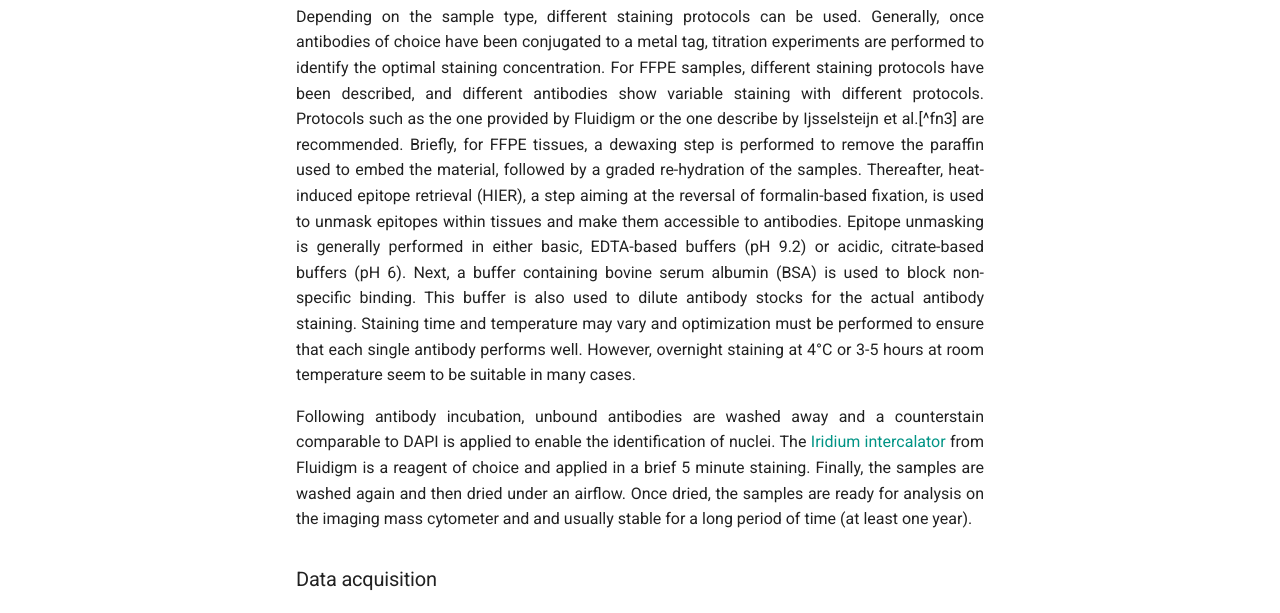
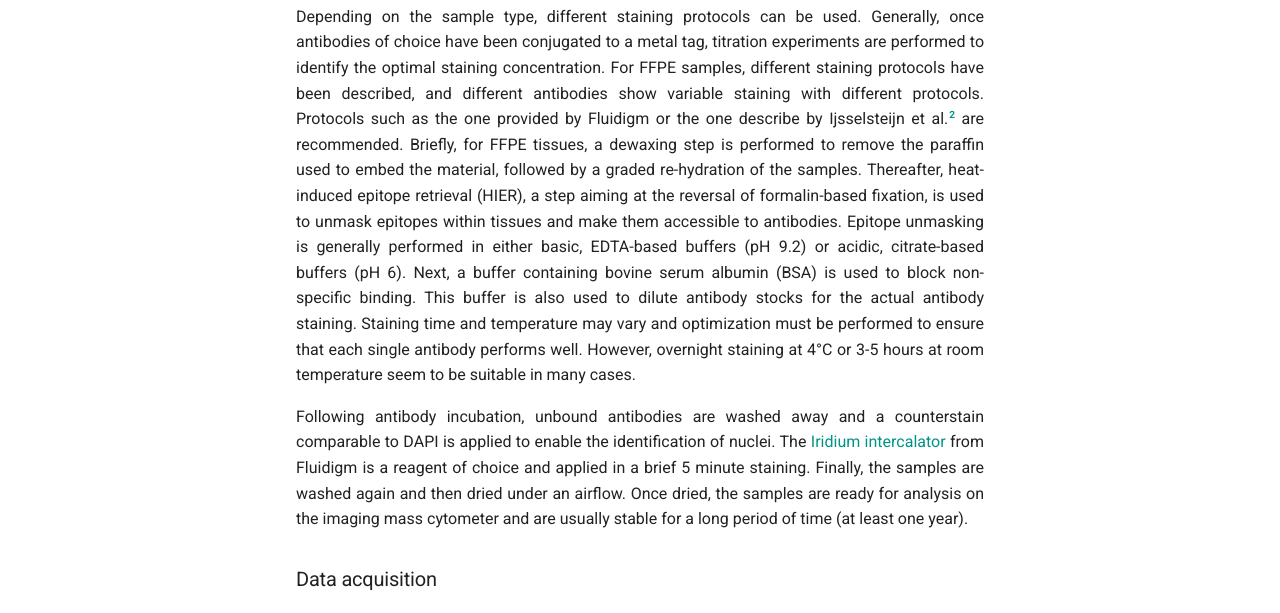
Before and after one commit to BodenmillerGroup/IMCWorkflow, an MkDocs documentation site: the page built from docs/intro.md, in a window 1280 px wide and 900 px high, scrolled down 1674 px. Shown: the part 253-866 px from the top of the window. Built offline with MkDocs 1.6.1 and Material for MkDocs 9.7.7, drawn with Linux system fonts in a browser that asks for light colours; comment, search, counter and statistics services are not loaded; some of the changed text lies outside the part shown.

Commit message:
Fixed typos in intro

```diff
--- a/docs/intro.md
+++ b/docs/intro.md
@@ -24,9 +24,9 @@ In principle, IMC can be applied to the same type of samples as conventional flu
 
 Metal-labeled antibodies are used to stain molecules in tissues enabling to delineate tissue structures, cells, and subcellular structures. Metal-conjugated antibodies can either be purchased directly from Fluidigm ([MaxPar IMC Antibodies](https://store.fluidigm.com/Cytometry/ConsumablesandReagentsCytometry/MaxparAntibodies?cclcl=en_US)), or antibodies can be purchased and labeled individually ([MaxPar Antibody Labeling](https://store.fluidigm.com/Cytometry/ConsumablesandReagentsCytometry/MaxparAntibodyLabelingKits?cclcl=en_US)). Antibody labeling using the MaxPar kits is performed via TCEP antibody reduction followed by crosslinking with sulfhydryl-reactive maleimide-bearing metal polymers. For each antibody it is essential to validate its functionality, specificity and optimize its usage to provide optimal signal to noise. To facilitate antibody handling, a database is highly useful. [Airlab](https://github.com/BodenmillerGroup/airlab-web) is such a platform; it allows antibody lot tracking, validation data uploads, and panel generation for subsequent upload to the IMC acquisition software from Fluidigm.
 
-Depending on the sample type, different staining protocols can be used. Generally, once antibodies of choice have been conjugated to a metal tag, titration experiments are performed to identify the optimal staining concentration. For FFPE samples, different staining protocols have been described, and different antibodies show variable staining with different protocols. Protocols such as the one provided by Fluidigm or the one describe by Ijsselsteijn et al.[^fn3] are recommended. Briefly, for FFPE tissues, a dewaxing step is performed to remove the paraffin used to embed the material, followed by a graded re-hydration of the samples. Thereafter, heat-induced epitope retrieval (HIER), a step aiming at the reversal of formalin-based fixation, is used to unmask epitopes within tissues and make them accessible to antibodies. Epitope unmasking is generally performed in either basic, EDTA-based buffers (pH 9.2) or acidic, citrate-based buffers (pH 6). Next, a buffer containing bovine serum albumin (BSA) is used to block non-specific binding. This buffer is also used to dilute antibody stocks for the actual antibody staining. Staining time and temperature may vary and optimization must be performed to ensure that each single antibody performs well. However, overnight staining at 4&deg;C or 3-5 hours at room temperature seem to be suitable in many cases.
+Depending on the sample type, different staining protocols can be used. Generally, once antibodies of choice have been conjugated to a metal tag, titration experiments are performed to identify the optimal staining concentration. For FFPE samples, different staining protocols have been described, and different antibodies show variable staining with different protocols. Protocols such as the one provided by Fluidigm or the one describe by Ijsselsteijn et al.[^fn2] are recommended. Briefly, for FFPE tissues, a dewaxing step is performed to remove the paraffin used to embed the material, followed by a graded re-hydration of the samples. Thereafter, heat-induced epitope retrieval (HIER), a step aiming at the reversal of formalin-based fixation, is used to unmask epitopes within tissues and make them accessible to antibodies. Epitope unmasking is generally performed in either basic, EDTA-based buffers (pH 9.2) or acidic, citrate-based buffers (pH 6). Next, a buffer containing bovine serum albumin (BSA) is used to block non-specific binding. This buffer is also used to dilute antibody stocks for the actual antibody staining. Staining time and temperature may vary and optimization must be performed to ensure that each single antibody performs well. However, overnight staining at 4&deg;C or 3-5 hours at room temperature seem to be suitable in many cases.
 
-Following antibody incubation, unbound antibodies are washed away and a counterstain comparable to DAPI is applied to enable the identification of nuclei. The [Iridium intercalator](https://store.fluidigm.com/Cytometry/ConsumablesandReagentsCytometry/MassCytometryReagents/Cell-ID%E2%84%A2%20Intercalator-Ir%E2%80%94125%20%C2%B5M) from Fluidigm is a reagent of choice and applied in a brief 5 minute staining. Finally, the samples are washed again and then dried under an airflow. Once dried, the samples are ready for analysis on the imaging mass cytometer and and usually stable for a long period of time (at least one year).
+Following antibody incubation, unbound antibodies are washed away and a counterstain comparable to DAPI is applied to enable the identification of nuclei. The [Iridium intercalator](https://store.fluidigm.com/Cytometry/ConsumablesandReagentsCytometry/MassCytometryReagents/Cell-ID%E2%84%A2%20Intercalator-Ir%E2%80%94125%20%C2%B5M) from Fluidigm is a reagent of choice and applied in a brief 5 minute staining. Finally, the samples are washed again and then dried under an airflow. Once dried, the samples are ready for analysis on the imaging mass cytometer and are usually stable for a long period of time (at least one year).
 
 ### Data acquisition
 
```
Also changed, not shown: other parts of docs/intro.md (+2 -2 lines), docs/index.md (+1 -1 lines).
